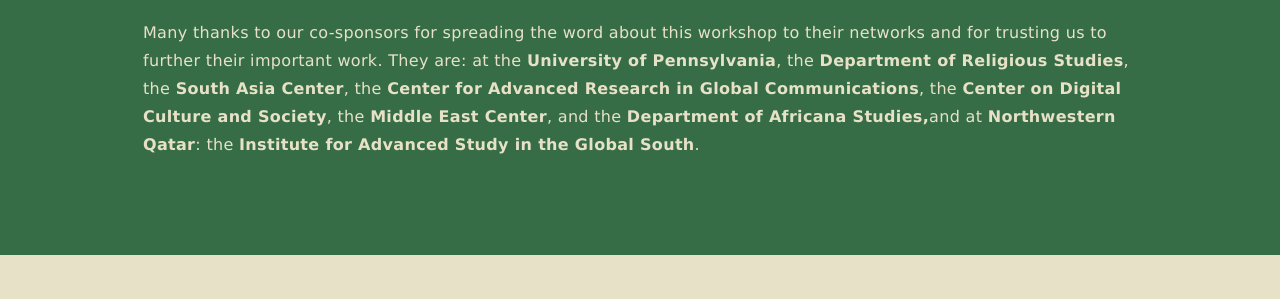
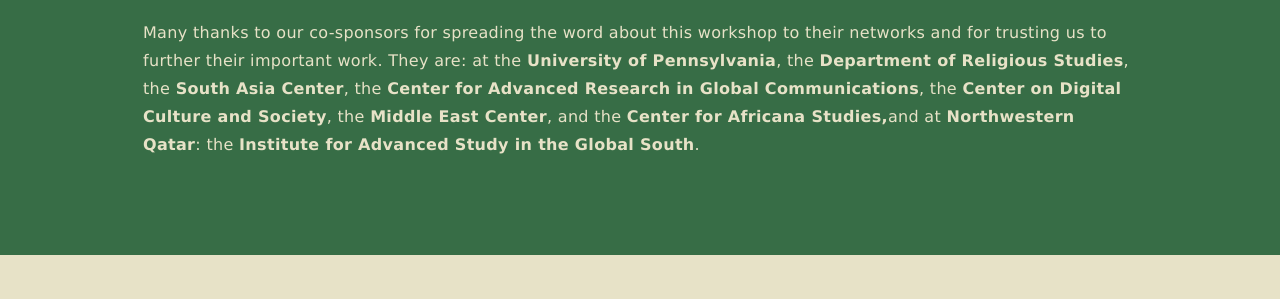
Before and after one commit to maxjdugan/comparing_affects, a Jekyll site: the page built from index.md, in a window 1280 px wide. Shown: the part 882-1181 px from the top of the page. Built offline with Jekyll 4.4.1, drawn with Linux system fonts in a browser that asks for light colours.

Commit message:
Center, not dept
For Africana Studies

```diff
--- a/index.md
+++ b/index.md
@@ -22,4 +22,4 @@
 <h3>Thanks!</h3>
 <p>We (Heather Radwan Jaber and Max Johnson Dugan) couldn't have done this without the support of several people and entities. Principal among them is <b>Donovan O. Schaefer</b>, who has not only been an extraordinarily generous teacher and mentor, but also gave incisive feedback on various elements of the workshop. <b>Emily Ganser</b> was instrumental throughout the design process--most any good aspect of the posters was their doing. <b>Cassandra Hradil</b> was also an brilliant interlocutor for the website design. May we do justice to the support these individuals offered the workshop.</p>
 
-<p>Many thanks to our co-sponsors for spreading the word about this workshop to their networks and for trusting us to further their important work. They are: at the <b>University of Pennsylvania</b>, the <b>Department of Religious Studies</b>, the <b>South Asia Center</b>, the <b>Center for Advanced Research in Global Communications</b>, the <b>Center on Digital Culture and Society</b>, the <b>Middle East Center</b>, and the <b>Department of Africana Studies,</b>and at <b>Northwestern Qatar</b>: the <b>Institute for Advanced Study in the Global South</b>.
+<p>Many thanks to our co-sponsors for spreading the word about this workshop to their networks and for trusting us to further their important work. They are: at the <b>University of Pennsylvania</b>, the <b>Department of Religious Studies</b>, the <b>South Asia Center</b>, the <b>Center for Advanced Research in Global Communications</b>, the <b>Center on Digital Culture and Society</b>, the <b>Middle East Center</b>, and the <b>Center for Africana Studies,</b>and at <b>Northwestern Qatar</b>: the <b>Institute for Advanced Study in the Global South</b>.
```
Also changed, not shown: pages/sponsors.md (+1 -1 lines).
